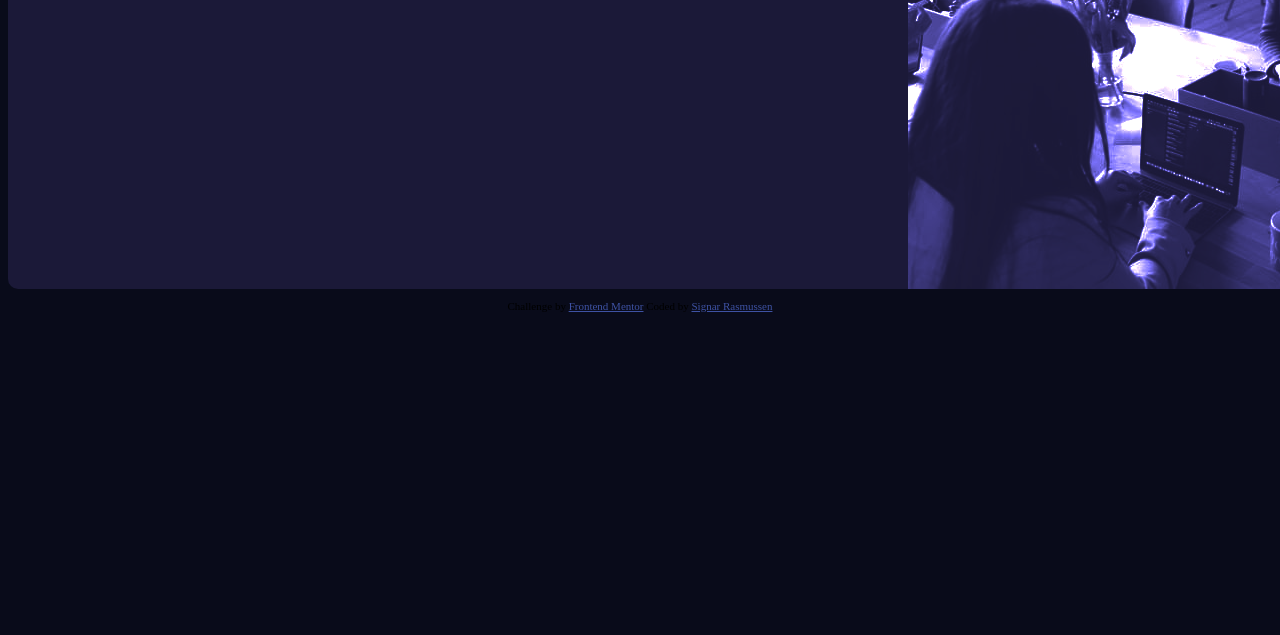
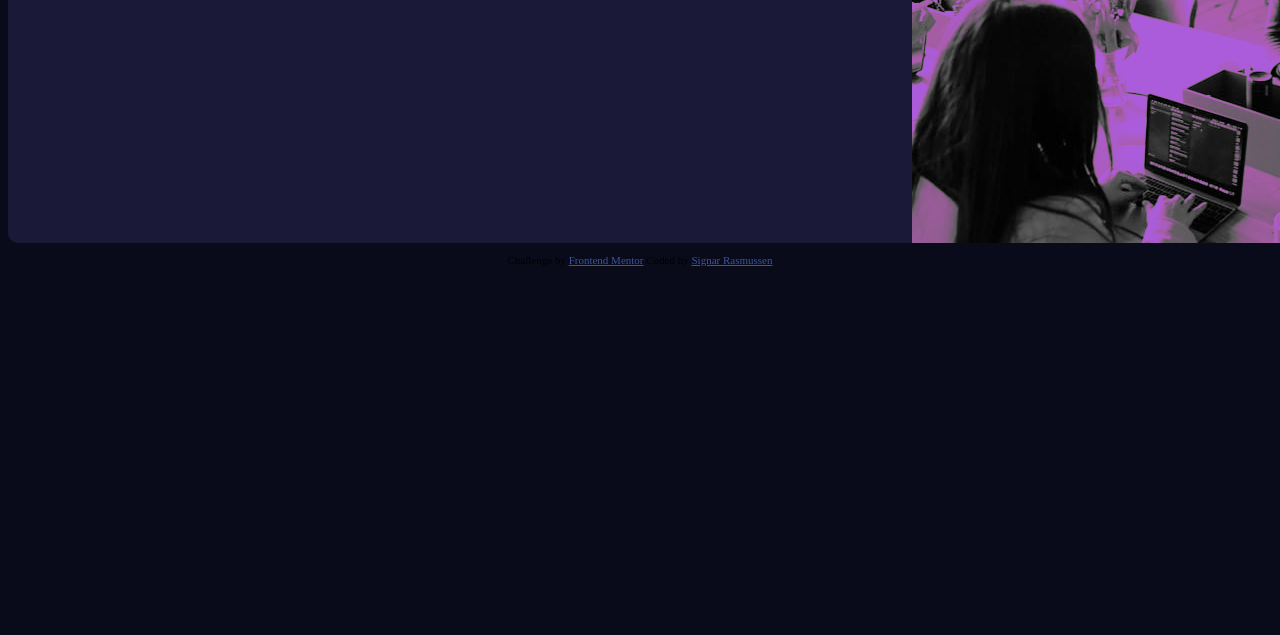
Before and after one commit to TheRealZekre/Stats, a plain HTML site: page index.html in a window 1280 px wide. Shown: the part 165-800 px from the top of the page. Drawn offline with Linux system fonts and the light colour scheme.

Commit message:
Image
Changed the img place from IMH in HTML to a DIV and then placed a background-image in CSS to that DIV

```diff
--- a/index.html
+++ b/index.html
@@ -21,7 +21,8 @@
     <h3>314 <br><span>templates</span></h3>
     <h3>12m+ <br><span>queries</span></h3>
   </aside>
-  <img class="image" src="images/image-header-desktop.jpg" alt="Image of people">
+  <div class="img"></div>
+  <!-- <img class="image" src="images/image-header-desktop.jpg" alt="Image of people"> -->
 </main>
 
   <footer class="attribution">
--- a/styles.css
+++ b/styles.css
@@ -25,10 +25,12 @@ body {
 /* main="card" */
 .card {
     width: 1440px;
+    height: 400px;
     border-radius: 10px;
     display: flex;
     justify-content: center;
     background-color: var(--dark-desaturated-blue);
+
 }
 .card .heading {
     color: var(--white);
@@ -69,13 +71,24 @@ section.paragraph {
     font-size: 1rem;
 }
 
-/* image */
+.img {
+    border-radius: 0px 10px 10px 0px;
+    height: 100%;
+    width: 90%;
+    background-image: url(./images/image-header-desktop.jpg);
+    background-repeat: no-repeat;
+    background-blend-mode: darken;
+    background-color: var(--soft-violet);
+}
+
+
+/* image
 .image {
     mix-blend-mode: color-dodge;
     filter: color(red);
     border-radius: 0px 10px 10px 0px;
 
-}
+} */
 
 /* footer */
 .attribution { font-size: 11px; text-align: center; }
```
